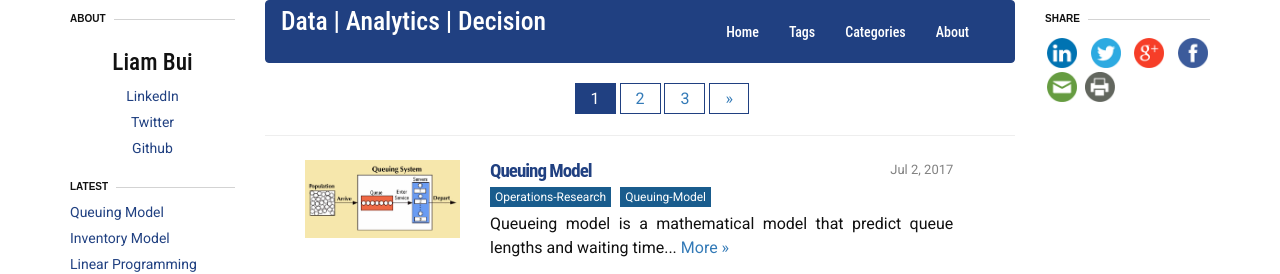
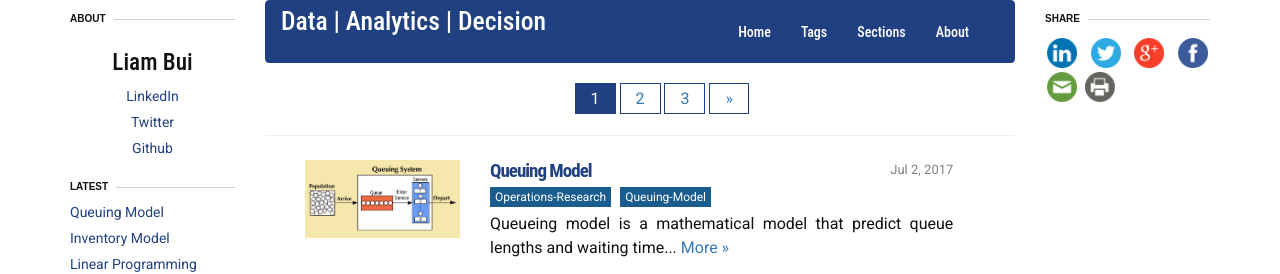
Before and after one commit to liambll/blog-archive, a Jekyll site: the page built from index.html, in a window 1280 px wide. Shown: the top 274 px of the page. Built offline with Jekyll 4.4.1, drawn with Linux system fonts in a browser that asks for light colours; nearby versions of some CDN libraries; the list of posts is cut into pages by our own code; comment, search, counter and statistics services are not loaded.

Commit message:
Update topbar.html

```diff
--- a/_includes/topbar.html
+++ b/_includes/topbar.html
@@ -15,7 +15,7 @@
         <li><a href="/blog/" ><span style = "color: #fff">Home</span></a></li>
         <!--<li><a href="/blog/index/"><span style = "color: #fff">Index</span></a></li>-->
         <li><a href="/blog/tags/"><span style = "color: #fff">Tags</span></a></li>
-        <li><a href="/blog/categories/"><span style = "color: #fff">Categories</span></a></li>
+        <li><a href="/blog/categories/"><span style = "color: #fff">Sections</span></a></li>
         <li><a href="/blog/about/" ><span style = "color: #fff">About</span></a></li>
         <!--<li><a href="/blog/archive/"><span style = "color: #fff">Archive</span></a></li>-->
         <!--<li><a href="/blog/math/"><span style = "color: #fff">Math</span></a></li>-->
```
